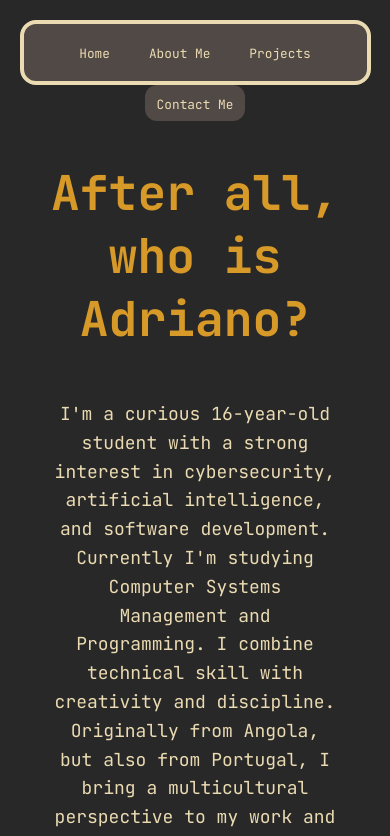
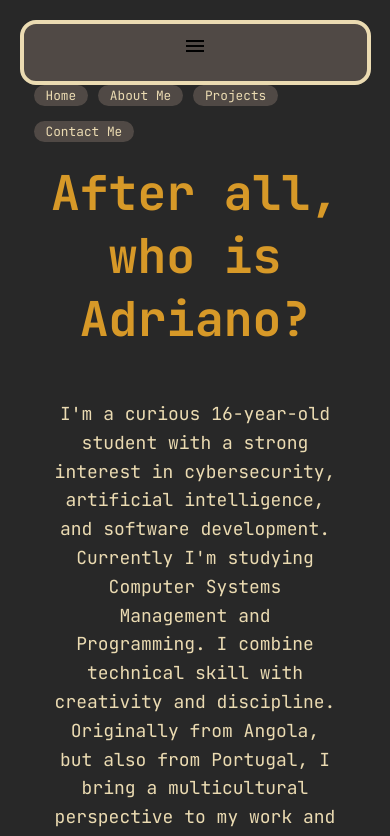
Before and after one commit to adrxLV/portfolio, a website: page about.html in a window 390 px wide. Shown: the top 836 px of the page. Drawn offline with Linux system fonts and the light colour scheme.

Commit message:
Update about.html
Mobile Support

```diff
--- a/about.html
+++ b/about.html
@@ -5,15 +5,21 @@
     <link rel="stylesheet" href="styles.css">
     <meta name="viewport" content="width=device-width, initial-scale=1.0">
     <title>About Me | Portfolio</title>
+    <link href="https://fonts.googleapis.com/icon?family=Material+Icons" rel="stylesheet">
     <script src="index.js"></script>
 </head>
 <body>
     <div class="nav-wrapper">
         <nav class="navbar">
-        <a href="index.html" class="nav-link">Home</a>
-        <a href="about.html" class="nav-link">About Me</a>
-        <a href="Projects.html" class="nav-link">Projects</a>
-        <a href="Contact.html" class="nav-link">Contact Me</a>
+            <div class="menu-icon">
+                <span class="material-icons">menu</span>
+            </div>
+            <div class="nav-links">
+                <a href="index.html" class="nav-link">Home</a>
+                <a href="about.html" class="nav-link">About Me</a>
+                <a href="Projects.html" class="nav-link">Projects</a>
+                <a href="Contact.html" class="nav-link">Contact Me</a>
+            </div>
         </nav>
     </div>
 
```
